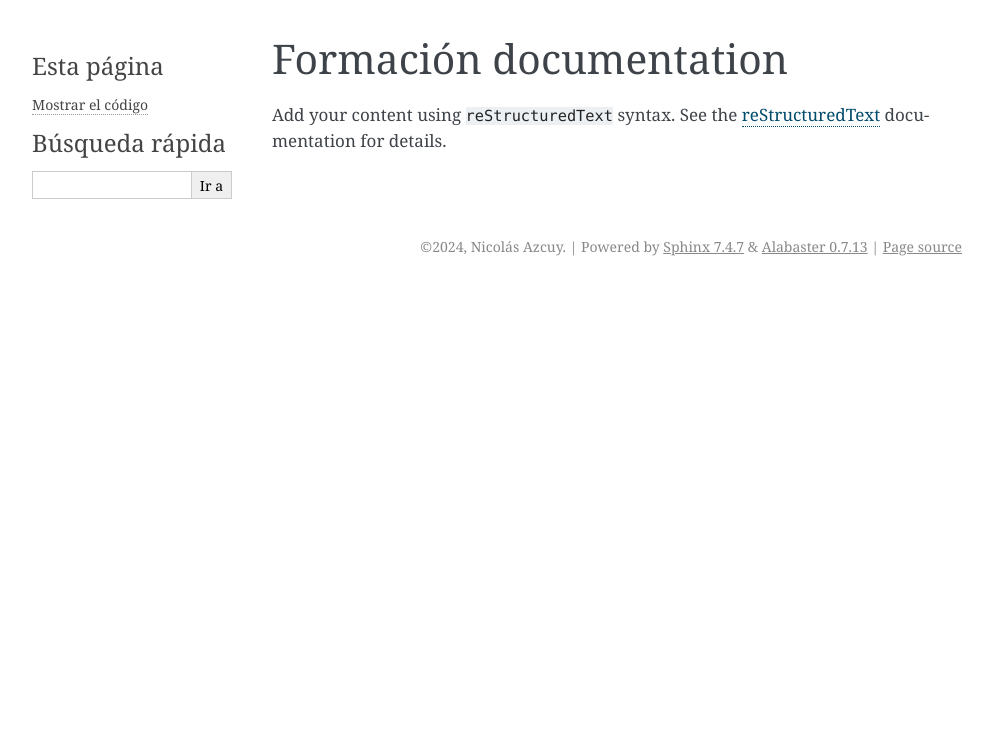
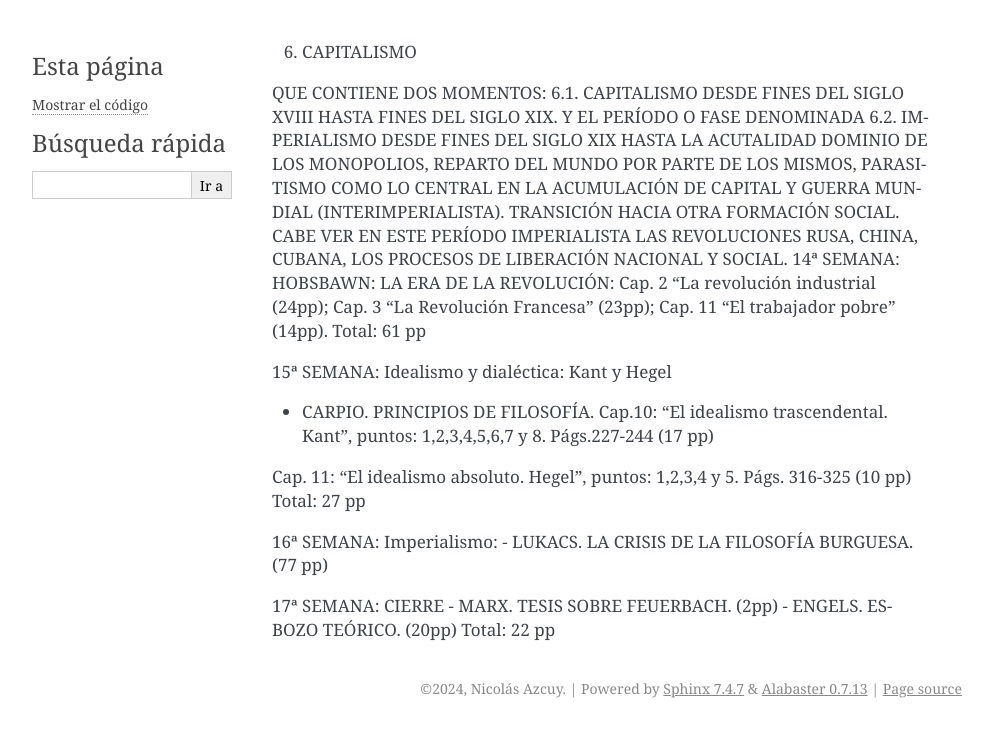
Before and after one commit to nazcuy/Formacion-para-Juan, a Sphinx documentation site: the page built from source/capitalismo.rst, in a window 1280 px wide. Shown: the top 737 px of the page, without its empty margins (148-1141 px from the left). Built offline with Sphinx 7.4.7, drawn with Linux system fonts in a browser that asks for light colours.

Commit message:
Update capitalismo.rst

```diff
--- a/source/capitalismo.rst
+++ b/source/capitalismo.rst
@@ -1,16 +1,22 @@
-.. Formación documentation master file, created by
-   sphinx-quickstart on Mon Dec 16 09:36:42 2024.
-   You can adapt this file completely to your liking, but it should at least
-   contain the root `toctree` directive.
+6. CAPITALISMO
 
-Formación documentation
-=======================
+QUE CONTIENE DOS MOMENTOS: 6.1. CAPITALISMO DESDE FINES DEL SIGLO XVIII HASTA  FINES DEL SIGLO XIX. Y EL PERÍODO O FASE DENOMINADA 6.2. IMPERIALISMO DESDE FINES DEL SIGLO XIX HASTA LA ACUTALIDAD DOMINIO DE LOS MONOPOLIOS, REPARTO DEL MUNDO POR PARTE DE LOS MISMOS, PARASITISMO COMO LO CENTRAL EN LA ACUMULACIÓN DE CAPITAL Y GUERRA MUNDIAL (INTERIMPERIALISTA). TRANSICIÓN HACIA OTRA FORMACIÓN SOCIAL. CABE VER EN ESTE PERÍODO IMPERIALISTA LAS REVOLUCIONES RUSA, CHINA, CUBANA, LOS PROCESOS DE LIBERACIÓN NACIONAL Y SOCIAL.
+14ª SEMANA:
+HOBSBAWN: LA ERA DE LA REVOLUCIÓN: Cap. 2 “La revolución industrial (24pp); Cap. 3 “La Revolución Francesa” (23pp); Cap. 11 “El trabajador pobre” (14pp).
+Total: 61 pp
 
-Add your content using ``reStructuredText`` syntax. See the
-`reStructuredText <https://www.sphinx-doc.org/en/master/usage/restructuredtext/index.html>`_
-documentation for details.
+15ª SEMANA:
+Idealismo y dialéctica: Kant y Hegel
 
+- CARPIO. PRINCIPIOS DE FILOSOFÍA. Cap.10: “El idealismo trascendental. Kant”, puntos: 1,2,3,4,5,6,7 y 8. Págs.227-244 (17 pp)
+Cap. 11: “El idealismo absoluto. Hegel”, puntos: 1,2,3,4 y 5. Págs. 316-325 (10 pp)
+Total: 27 pp
 
-.. toctree::
-   :maxdepth: 2
-   :caption: Contents:
+16ª SEMANA:
+Imperialismo:
+- LUKACS. LA CRISIS DE LA FILOSOFÍA BURGUESA. (77 pp)
+
+17ª SEMANA: CIERRE
+- MARX. TESIS SOBRE FEUERBACH. (2pp)
+- ENGELS. ESBOZO TEÓRICO. (20pp)
+Total: 22 pp
```
